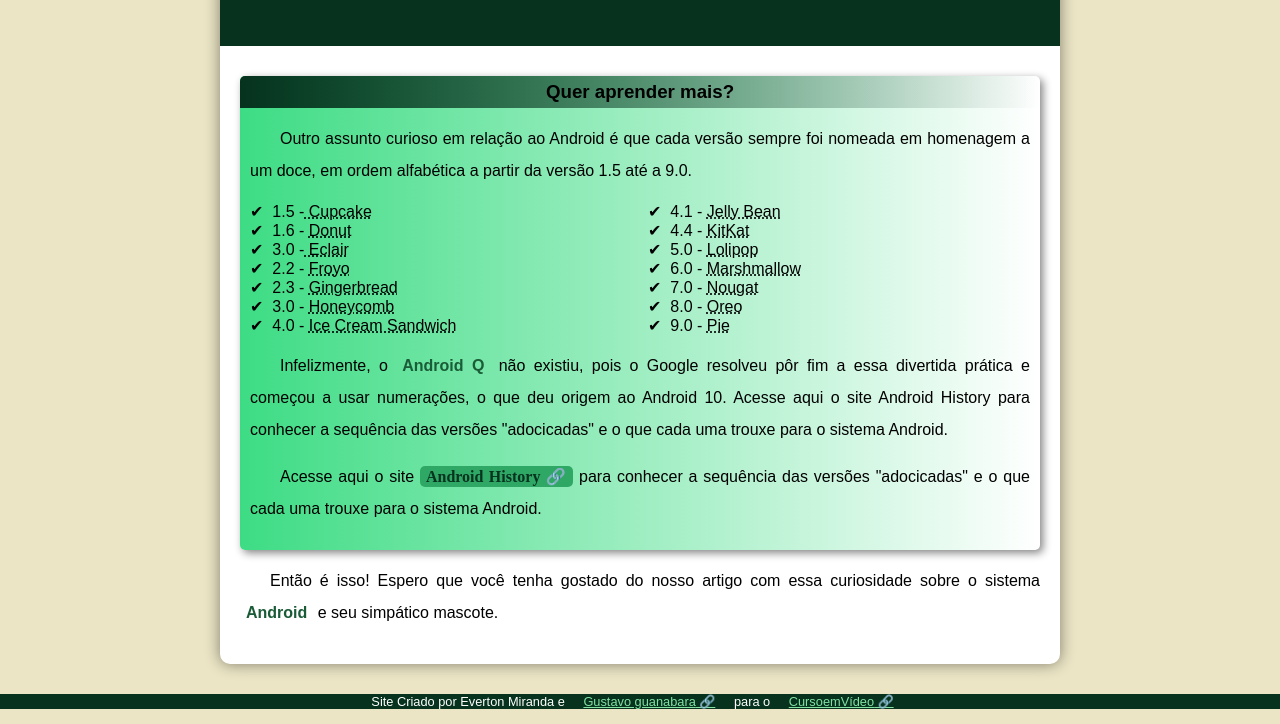
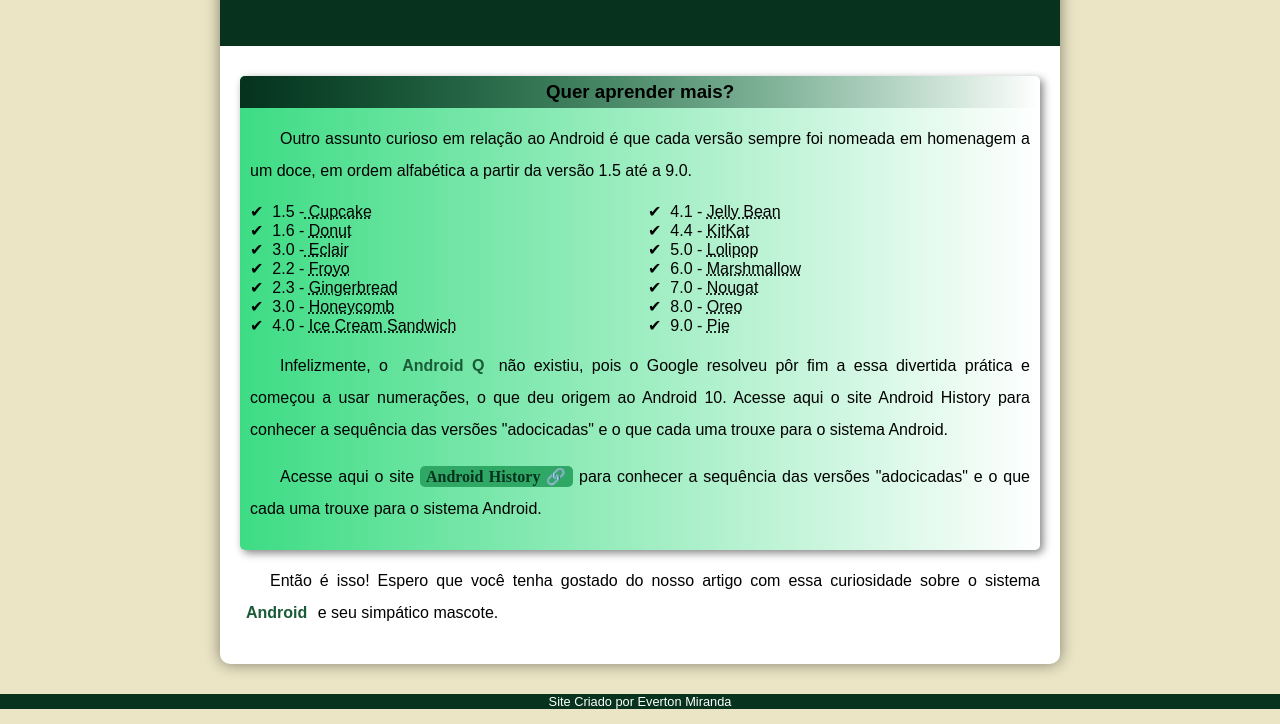
Before and after one commit to Taliglaev03/projeto-android, a plain HTML site: page index.html in a window 1280 px wide. Shown: the part 2146-2870 px from the top of the page. Drawn offline with Linux system fonts and the light colour scheme.

Commit message:
Update index.html

```diff
--- a/index.html
+++ b/index.html
@@ -83,7 +83,7 @@
         </article>
     </main>
     <footer>
-        <p>Site Criado por Everton Miranda e <a href="https://gustavoguanabara.github.io/" target="_blank" class="externo">Gustavo guanabara</a> para o <a href="https://www.youtube.com/cursoemvideo" target="_blank" class="externo">CursoemVídeo</a></p>
+        <p>Site Criado por Everton Miranda</p>
     </footer>
 </body>
 </html>
```
